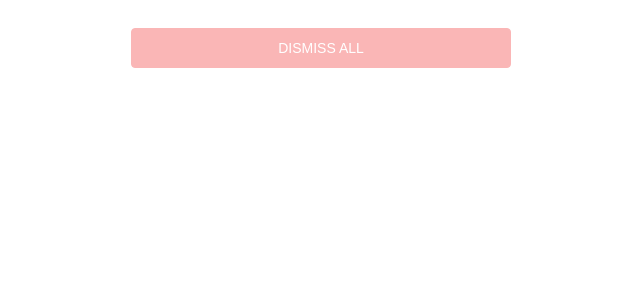
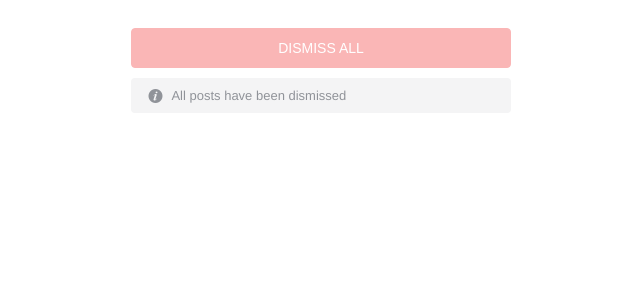
Before and after one commit to mschiaffino/deviget-code-challenge, a Vue app: page /#/posts in a window 1280 px wide. Both pictures are taken after a click on the button "DISMISS ALL". Shown: the top 300 px of the page, without its empty margins (319-959 px from the left). Built offline with nearby package versions, Linux system fonts and the light colour scheme.

Commit message:
Add all post dismissed alert

```diff
--- a/src/components/PostListing.vue
+++ b/src/components/PostListing.vue
@@ -1,12 +1,20 @@
 <template>
   <div class="post-listing">
-    <button-dismiss-all-posts :disabled="dismissAllDisabled"></button-dismiss-all-posts>
-    <div
-      v-for="post in postsNotDismissed"
-      :key="post.id"
-      class="post-listing-items-container"
-    >
-      <post-listing-item :post-id="post.id"></post-listing-item>
+    <button-dismiss-all-posts :disabled="allPostsAreDismissed"></button-dismiss-all-posts>
+    <div class="post-listing-items-container">
+      <el-alert
+        v-if="allPostsAreDismissed"
+        title="All posts have been dismissed"
+        type="info"
+        :closable="false"
+        show-icon
+      >
+      </el-alert>
+      <post-listing-item
+        :post-id="post.id"
+        v-for="post in postsNotDismissed"
+        :key="post.id"
+      ></post-listing-item>
     </div>
   </div>
 </template>
@@ -20,7 +28,7 @@ export default {
   name: "post-listing",
   computed: {
     ...mapGetters("postsStore", ["postsNotDismissed"]),
-    dismissAllDisabled() {
+    allPostsAreDismissed() {
       return this.postsNotDismissed.length === 0;
     }
   },
```
